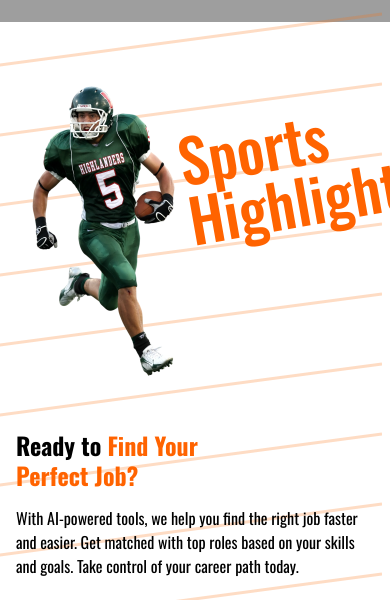
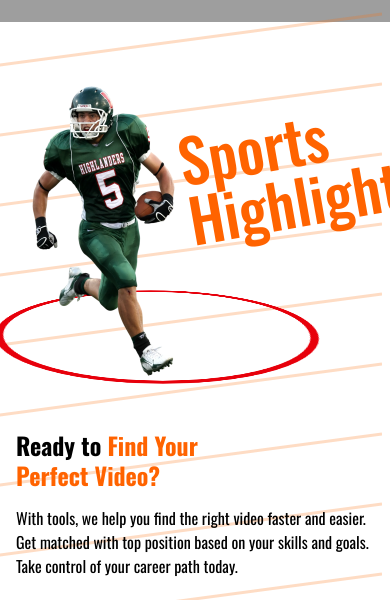
Before and after one commit to Apur0y/sports-edit, a Next.js app: page / in a window 390 px wide. Shown: the part 244-844 px from the top of the page. Built offline with nearby package versions, Linux system fonts and the light colour scheme; grey boxes are pictures that could not be loaded.

Commit message:
make the circle under

```diff
--- a/src/conponents/Reuseable/InfoSection.tsx
+++ b/src/conponents/Reuseable/InfoSection.tsx
@@ -30,8 +30,7 @@ export default function InfoSection({
       className={`flex flex-col text-black items-center gap-10 md:gap-14 lg:gap-20 md:px-6 py-12  ${className}`}
     >
       {/* Left - Image */}
-      <div className="w-full md:w-2/3 mx-auto flex justify-start ">
-
+      <div className="w-full md:w-2/3 mx-auto flex  md:justify-start ">
         <div className="relative">
           <Image
             src={imageUrl}
@@ -40,9 +39,25 @@ export default function InfoSection({
             height={height}
             width={width}
           />
-        <h1  className="text-6xl font-medium overflow-hidden md:text-8xl xl:text-9xl -z-10 text-primary absolute inset-y-0 top-10 xl:top-30 left-45 xl:left-90 -rotate-10">
+          <h1 className="text-6xl font-medium overflow-hidden md:text-8xl xl:text-9xl -z-10 text-primary absolute inset-y-0 top-10 xl:top-30 left-45 md:left-55 xl:left-90 -rotate-10">
             Sports <br /> Highlight
           </h1>
+          <div className="relative -z-20 perspective-[1000px]">
+  <div
+    aria-hidden="true"
+    className="
+    absolute -top-55 -left-5 xl:left- xl:-top-85
+      w-80 h-80 xl:w-[500px] xl:h-[500px]
+      rounded-full
+      border-8 border-red-600
+      bg-transparent
+      transform
+      rotate-x-[70deg]
+      rotate-y-[0deg]
+    "
+  />
+</div>
+
         </div>
       </div>
 
--- a/src/conponents/home/Football.tsx
+++ b/src/conponents/home/Football.tsx
@@ -49,10 +49,10 @@ export default function FootballInfo() {
             title="Ready to"
             title2={
               <>
-                Find Your <br /> Perfect Job?
+                Find Your <br /> Perfect Video?
               </>
             }
-            description="With AI-powered tools, we help you find the right job faster and easier. Get matched with top roles based on your skills and goals. Take control of your career path today."
+            description="With tools, we help you find the right video faster and easier. Get matched with top position based on your skills and goals. Take control of your career path today."
             buttonText="Create Your Profile"
             // onButtonClick={() => alert("Button clicked!")}
             className="md:flex-row-reverse"
```
Lines whose indentation alone changed are shown as unchanged.
